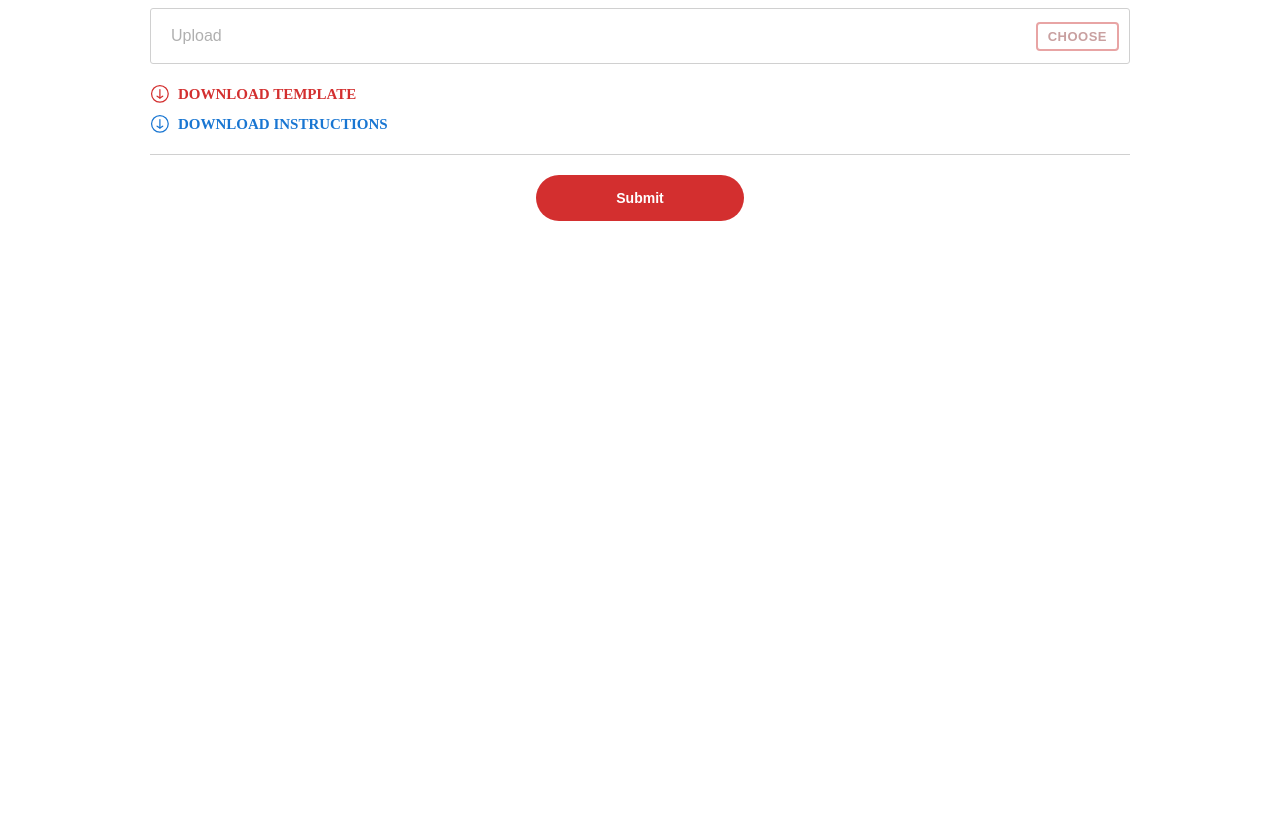
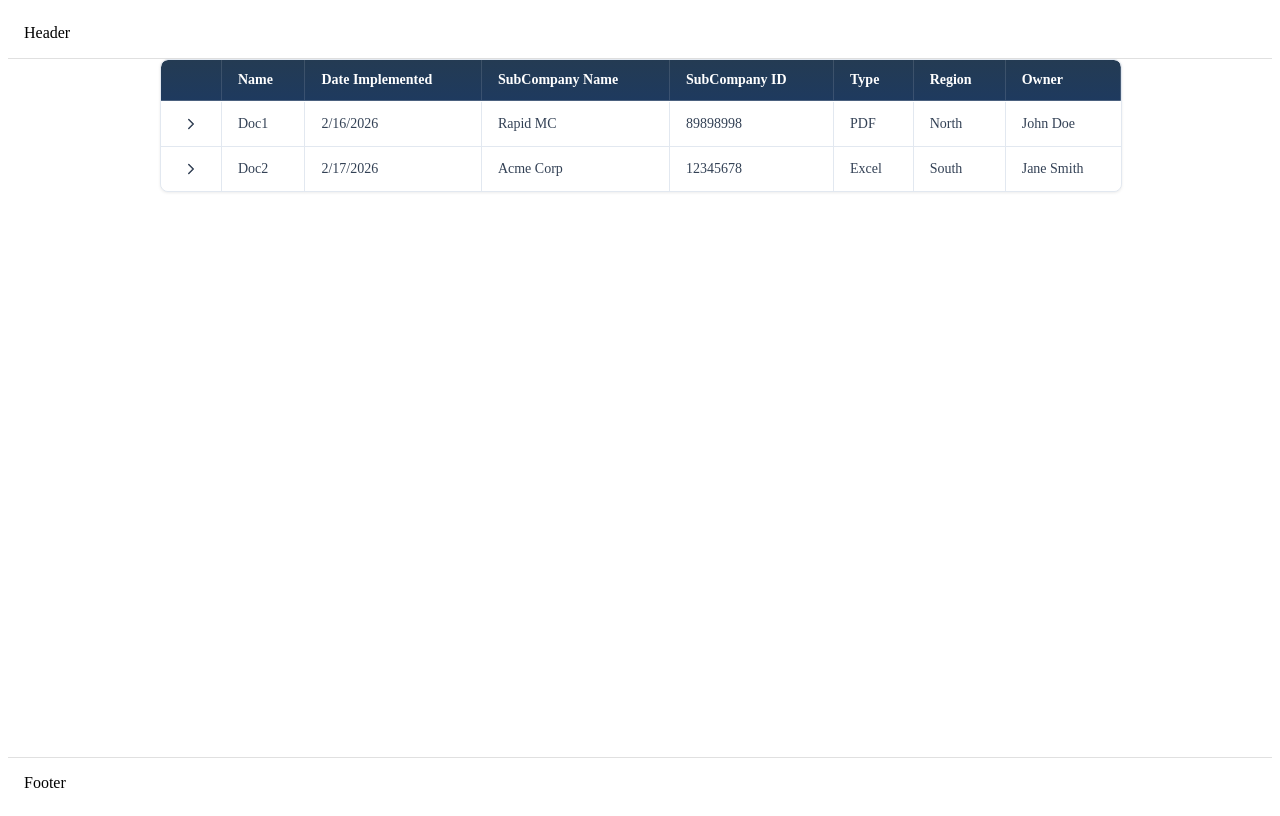
Before and after one commit to Rajaramanarb-grid/react_excel, a React (Vite) app: page / in a window 1280 px wide. Built offline with nearby package versions, Linux system fonts and the light colour scheme.

Commit message:
Extra icon

```diff
--- a/src/App.jsx
+++ b/src/App.jsx
@@ -1,17 +1,109 @@
 import { PureComponent } from "react";
-import CustomFileInput from "./components/customFileInput/CustomFileInput";
+import TableComponent from "@/components/TableComponent/TableComponent";
+
+// Headers = keys of the data objects (used for lookup and as column label)
+const TABLE_HEADERS = [
+    "Name",
+    "Date Implemented",
+    "SubCompany Name",
+    "SubCompany ID",
+    "Type",
+    "Region",
+    "Owner",
+    "Updated At",
+    // "Status",
+    // "Actions",
+];
+
+// Data: array of objects; keys match TABLE_HEADERS
+const TABLE_DATA = [
+    {
+        "Name": "Doc1",
+        "Date Implemented": "2/16/2026",
+        "SubCompany Name": "Rapid MC",
+        "SubCompany ID": "89898998",
+        "Type": "PDF",
+        "Region": "North",
+        "Owner": "John Doe",
+        "Updated At": "2/15/2026",
+        "Status": "Active",
+        "Actions": "View",
+    },
+    {
+        "Name": "Doc2",
+        "Date Implemented": "2/17/2026",
+        "SubCompany Name": "Acme Corp",
+        "SubCompany ID": "12345678",
+        "Type": "Excel",
+        "Region": "South",
+        "Owner": "Jane Smith",
+        "Updated At": "2/16/2026",
+        "Status": "Pending",
+        "Actions": "View",
+    },
+    // {
+    //     name: "Doc3",
+    //     dateImplemented: "2/18/2026",
+    //     subCompanyName: "Global Inc",
+    //     subCompanyId: "87654321",
+    //     type: "PDF",
+    //     region: "East",
+    //     owner: "Bob Wilson",
+    //     updatedAt: "2/17/2026",
+    //     status: "Active",
+    //     actions: "View",
+    // },
+];
+
+const layoutStyles = {
+    wrapper: {
+        display: "flex",
+        flexDirection: "column",
+        minHeight: "100vh",
+        width: "100%",
+        boxSizing: "border-box",
+    },
+    header: {
+        width: "100%",
+        padding: "1rem",
+        boxSizing: "border-box",
+        borderBottom: "1px solid #e0e0e0",
+    },
+    main: {
+        flex: 1,
+        display: "flex",
+        justifyContent: "center",
+        alignItems: "flex-start",
+        paddingLeft: "24px",
+        paddingRight: "24px",
+        boxSizing: "border-box",
+    },
+    mainContent: {
+        width: "100%",
+        maxWidth: "960px",
+    },
+    footer: {
+        width: "100%",
+        padding: "1rem",
+        boxSizing: "border-box",
+        borderTop: "1px solid #e0e0e0",
+    },
+};
 
 export class App extends PureComponent {
     render() {
         return (
-            <div
-                style={{
-                    display: "flex",
-                    alignItems: "center",
-                    justifyContent: "center",
-                }}
-            >
-                <CustomFileInput />
+            <div style={layoutStyles.wrapper}>
+                <header style={layoutStyles.header}>Header</header>
+                <main style={layoutStyles.main}>
+                    <div style={layoutStyles.mainContent}>
+                        <TableComponent
+                            headers={TABLE_HEADERS}
+                            data={TABLE_DATA}
+                        />
+                    </div>
+                </main>
+                <footer style={layoutStyles.footer}>Footer</footer>
             </div>
         );
     }
--- /dev/null
+++ b/src/components/TableComponent/TableComponent.jsx
@@ -0,0 +1,117 @@
+import React from "react";
+import "@/components/TableComponent/TableComponent.scss";
+
+const DEFAULT_VISIBLE_COLUMNS = 7;
+
+function ExpandIcon({ onClick, ariaLabel }) {
+    return (
+        <button
+            type="button"
+            className="table-component__expand-btn"
+            onClick={onClick}
+            aria-label={ariaLabel}
+            title="Show extra columns"
+        >
+            <svg
+                className="table-component__expand-icon"
+                viewBox="0 0 24 24"
+                fill="none"
+                stroke="currentColor"
+                strokeWidth="2"
+                strokeLinecap="round"
+                strokeLinejoin="round"
+            >
+                <polyline points="9 18 15 12 9 6" />
+            </svg>
+        </button>
+    );
+}
+
+function TableComponent({
+    headers = [],
+    data = [],
+    visibleColumnCount = DEFAULT_VISIBLE_COLUMNS,
+}) {
+    const visibleHeaders =
+        visibleColumnCount != null && visibleColumnCount >= 0
+            ? headers.slice(0, visibleColumnCount)
+            : headers;
+    const excessHeaders = headers.slice(visibleColumnCount);
+    const hasExcessColumns = excessHeaders.length > 0;
+
+    const handleExpandClick = (row) => {
+        const lines = excessHeaders.map(
+            (key) => `${key}: ${row[key] != null ? String(row[key]) : ""}`
+        );
+        alert(lines.join("\n"));
+    };
+
+    const colSpanEmpty = hasExcessColumns
+        ? visibleHeaders.length + 1
+        : visibleHeaders.length || 1;
+
+    return (
+        <div className="table-component">
+            <table className="table-component__table">
+                <thead className="table-component__head">
+                    <tr>
+                        {hasExcessColumns && (
+                            <th
+                                className="table-component__th table-component__th--expand"
+                                aria-label="Expand row"
+                            />
+                        )}
+                        {visibleHeaders.map((key, index) => (
+                            <th
+                                key={index}
+                                className="table-component__th"
+                            >
+                                {key}
+                            </th>
+                        ))}
+                    </tr>
+                </thead>
+                <tbody className="table-component__body">
+                    {data.length === 0 ? (
+                        <tr>
+                            <td
+                                colSpan={colSpanEmpty}
+                                className="table-component__empty"
+                            >
+                                No data available
+                            </td>
+                        </tr>
+                    ) : (
+                        data.map((row, rowIndex) => (
+                            <tr
+                                key={rowIndex}
+                                className="table-component__row"
+                            >
+                                {hasExcessColumns && (
+                                    <td className="table-component__td table-component__td--expand">
+                                        <ExpandIcon
+                                            onClick={() =>
+                                                handleExpandClick(row)
+                                            }
+                                            ariaLabel={`Show extra columns for row ${rowIndex + 1}`}
+                                        />
+                                    </td>
+                                )}
+                                {visibleHeaders.map((key, colIndex) => (
+                                    <td
+                                        key={colIndex}
+                                        className="table-component__td"
+                                    >
+                                        {row[key]}
+                                    </td>
+                                ))}
+                            </tr>
+                        ))
+                    )}
+                </tbody>
+            </table>
+        </div>
+    );
+}
+
+export default TableComponent;
--- /dev/null
+++ b/src/components/TableComponent/TableComponent.scss
@@ -0,0 +1,136 @@
+// TableComponent – reusable data table with colored header
+$tc-border: #e2e8f0;
+$tc-header-bg: #1e3a5f;
+$tc-header-text: #ffffff;
+$tc-row-bg: #ffffff;
+$tc-row-hover: #f1f5f9;
+$tc-text: #334155;
+$tc-radius: 8px;
+$tc-shadow: 0 1px 3px rgba(0, 0, 0, 0.08);
+
+.table-component {
+    width: 100%;
+    overflow-x: auto;
+    border: 1px solid $tc-border;
+    border-radius: $tc-radius;
+    box-shadow: $tc-shadow;
+    background-color: $tc-row-bg;
+
+    &__table {
+        width: 100%;
+        min-width: 400px;
+        border-collapse: collapse;
+        font-size: 0.875rem;
+    }
+
+    &__head {
+        background: linear-gradient(180deg, #243b53 0%, $tc-header-bg 100%);
+
+        .table-component__th {
+            color: $tc-header-text;
+            font-weight: 600;
+            padding: 12px 16px;
+            text-align: left;
+            border-bottom: 2px solid rgba(255, 255, 255, 0.2);
+            border-right: 1px solid rgba(255, 255, 255, 0.12);
+            white-space: nowrap;
+
+            &:first-child {
+                border-top-left-radius: $tc-radius - 1px;
+            }
+
+            &:last-child {
+                border-right: none;
+                border-top-right-radius: $tc-radius - 1px;
+            }
+
+            &--expand {
+                width: 44px;
+                min-width: 44px;
+                padding: 8px;
+                text-align: center;
+            }
+        }
+    }
+
+    &__expand-btn {
+        display: inline-flex;
+        align-items: center;
+        justify-content: center;
+        width: 28px;
+        height: 28px;
+        padding: 0;
+        border: none;
+        border-radius: 4px;
+        background: transparent;
+        color: $tc-text;
+        cursor: pointer;
+        transition: background-color 0.15s ease, color 0.15s ease;
+
+        &:hover {
+            background-color: $tc-row-hover;
+            color: $tc-header-bg;
+        }
+
+        &:focus-visible {
+            outline: 2px solid $tc-header-bg;
+            outline-offset: 2px;
+        }
+    }
+
+    &__expand-icon {
+        width: 18px;
+        height: 18px;
+    }
+
+    &__body {
+        .table-component__row {
+            background-color: $tc-row-bg;
+            border-bottom: 1px solid $tc-border;
+            transition: background-color 0.15s ease;
+
+            &:last-child {
+                border-bottom: none;
+
+                .table-component__td {
+                    &:first-child {
+                        border-bottom-left-radius: $tc-radius - 1px;
+                    }
+
+                    &:last-child {
+                        border-bottom-right-radius: $tc-radius - 1px;
+                    }
+                }
+            }
+
+            &:hover {
+                background-color: $tc-row-hover;
+            }
+        }
+
+        .table-component__td {
+            color: $tc-text;
+            padding: 12px 16px;
+            border-right: 1px solid $tc-border;
+            vertical-align: middle;
+
+            &:last-child {
+                border-right: none;
+            }
+
+            &--expand {
+                width: 44px;
+                min-width: 44px;
+                padding: 8px;
+                text-align: center;
+            }
+        }
+    }
+
+    &__empty {
+        color: #64748b;
+        padding: 24px 16px;
+        text-align: center;
+        font-style: italic;
+    }
+}
--- a/src/components/customFileInput/CustomFileInput.jsx
+++ b/src/components/customFileInput/CustomFileInput.jsx
@@ -116,7 +116,7 @@ export class CustomFileInput extends Component {
         // Guad class for validation
         if(!data?.length) return;
 
-        const [dateImplemented, subCompanyName, subCompanyID, documentName] = this.HEADERS;
+        const [documentName, dateImplemented, subCompanyName, subCompanyID] = this.HEADERS;
         const formattedData = data.map((row, index) => ({
             rowNumber: index + 1,
             dateImplemented: row[dateImplemented],
```
